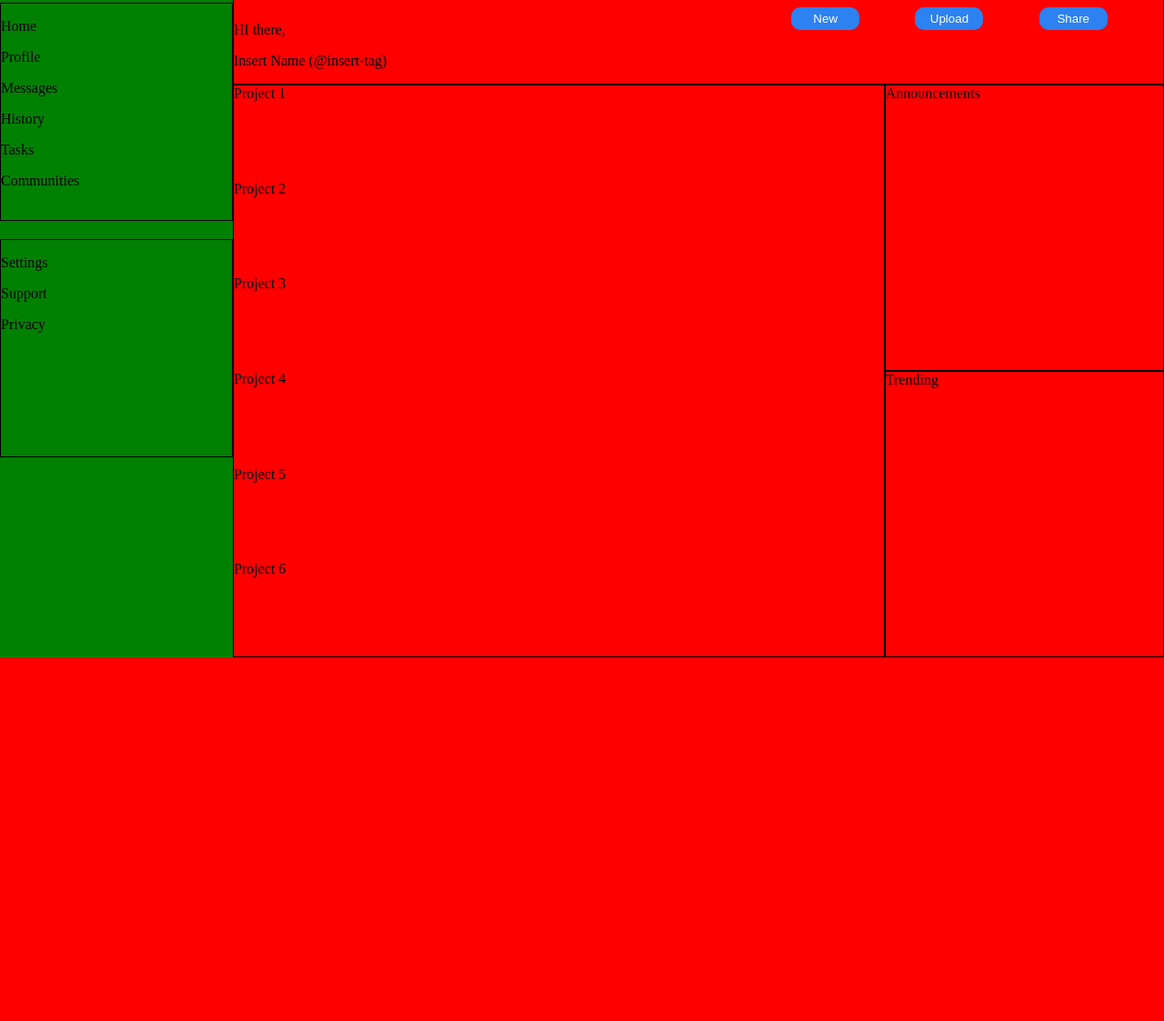
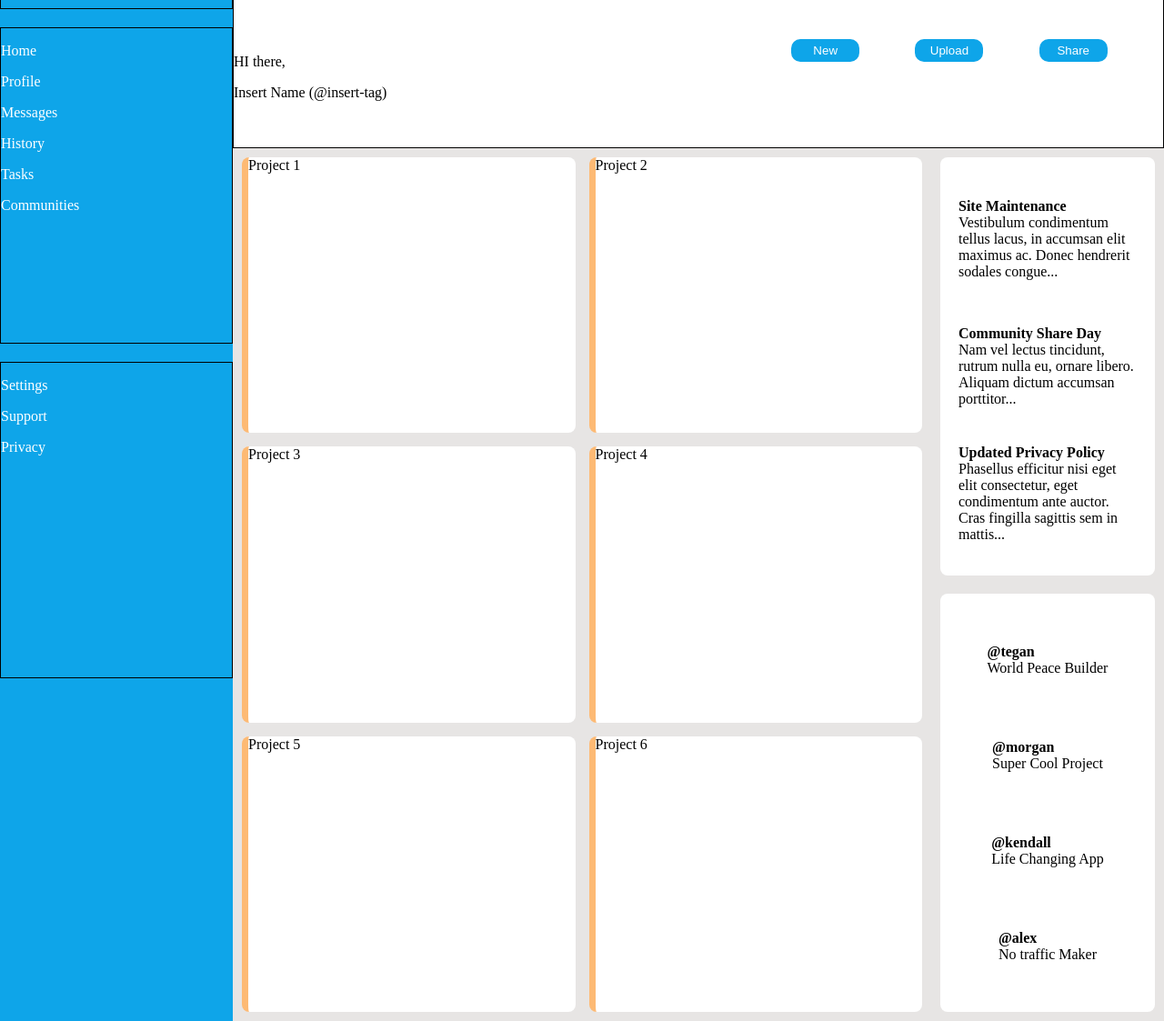
Before and after one commit to candolfi/admin-dashboard, a plain HTML site: page index.html in a window 1280 px wide. Shown: the part 77-1200 px from the top of the page at 91% size. Before the commit the page ends 800 px from the top, so only its background shows below. Drawn offline with Linux system fonts and the light colour scheme.

Commit message:
Completed most of grid layout and moved on to initial styling such as background colors, border radii and placeholder content

```diff
--- a/index.html
+++ b/index.html
@@ -64,15 +64,60 @@
     </div>
     <div class="main-content">
         <div class="projects">
-            <div>Project 1</div>
-            <div>Project 2</div>
-            <div>Project 3</div>
-            <div>Project 4</div>
-            <div>Project 5</div>
-            <div>Project 6</div>
+            <div class="project-card">Project 1</div>
+            <div class="project-card">Project 2</div>
+            <div class="project-card">Project 3</div>
+            <div class="project-card">Project 4</div>
+            <div class="project-card">Project 5</div>
+            <div class="project-card">Project 6</div>
         </div>
-        <div class="announcements">Announcements</div>
-        <div class="trending">Trending</div>
+        <div class="announcements">
+            <div class="announcement-card">
+                <p><strong>Site Maintenance</strong><br>
+                    Vestibulum condimentum tellus lacus, in accumsan elit
+                    maximus ac. Donec hendrerit sodales congue...
+                </p>
+            </div>
+            <div class="announcement-card">
+                <p><strong>Community Share Day</strong><br>
+                    Nam vel lectus tincidunt, rutrum nulla eu, ornare libero.
+                    Aliquam dictum accumsan porttitor...
+                </p>
+            </div>
+            <div class="announcement-card">
+                <p><strong>Updated Privacy Policy</strong><br>
+                    Phasellus efficitur nisi eget elit consectetur, eget
+                    condimentum ante auctor. Cras fingilla sagittis sem in
+                    mattis...
+                </p>
+            </div>
+        </div>
+        <div class="trending">
+            <div class="trending-card">
+                <p>
+                    <strong>@tegan</strong><br>
+                    World Peace Builder
+                </p>
+            </div>
+            <div class="trending-card">
+                <p>
+                    <strong>@morgan</strong><br>
+                    Super Cool Project
+                </p>
+            </div>
+            <div class="trending-card">
+                <p>
+                    <strong>@kendall</strong><br>
+                    Life Changing App
+                </p>
+            </div>
+            <div class="trending-card">
+                <p>
+                    <strong>@alex</strong><br>
+                    No traffic Maker
+                </p>
+            </div>
+        </div>
     </div>
 </body>
 
--- a/style.css
+++ b/style.css
@@ -1,6 +1,4 @@
 body {
-    background: red;
-    height: 100vh;
     margin: 0;
     padding: 0;
 
@@ -14,6 +12,7 @@ body {
 
 .header {
     border: solid 1px black;
+    background-color: #ffff;
     grid-row: 1/2;
     grid-column: 2/6;
 
@@ -43,7 +42,7 @@ body {
 }
 
 .header-button {
-    background-color: rgb(45, 129, 240);
+    background-color: #0ea5e9;
     color: #ffff;
     border-radius: 10px;
     border: none;
@@ -52,38 +51,76 @@ body {
 }
 
 .sidebar {
-    background-color: green;
+    background-color: #0ea5e9;
     grid-row: 1/6;
     grid-column: 1/2;
 
     display: grid;
-    grid-template-rows: 7.5% 30% 30%;
+    grid-template-rows: 0.075fr 0.3fr 0.3fr;
     gap: 20px;
+}
+
+.sidebar div p {
+    color: #ffff;
 }
 
 .main-content {
     grid-row: 2/6;
     grid-column: 2/6;
+    background-color: #e7e5e4;
 
     display: grid;
     grid-template-rows: repeat(2, 1fr);
-    grid-template-columns: 70% 30%;
+    grid-template-columns: 3fr 1fr;
 }
 
 .projects {
     grid-area: 1/1/3/2;
 
     display: grid;
+    grid-template-columns: repeat(auto-fit, minmax(300px, 1fr));
+    gap: 15px;
+    margin: 10px;
+
+}
+
+.project-card {
+    background-color: #ffff;
+
+    border-left: #fdba74 solid 7px;
+    border-radius: 8px;
 }
 
 .announcements {
     grid-area: 1/2/2/3;
+
+    display: grid;
+    grid-template-rows: repeat(3, 1fr);
+    margin: 10px;
+    background-color: #ffff;
+    border-radius: 8px;
+    padding: 20px;
+}
+
+.announcement-card {
+    display: flex;
+    justify-content: center;
+    align-items: center;
 }
 
 .trending {
     grid-area: 2/2/3/3;
+
+    display: grid;
+    grid-template-rows: repeat(4, 1fr);
+    margin: 10px;
+    background-color: #ffff;
+    border-radius: 8px;
+    padding: 20px;
 }
 
-.main-content>div {
-    border: solid 1px black;
+.trending-card {
+    display: flex;
+    justify-content: center;
+    align-items: center;
 }
```
